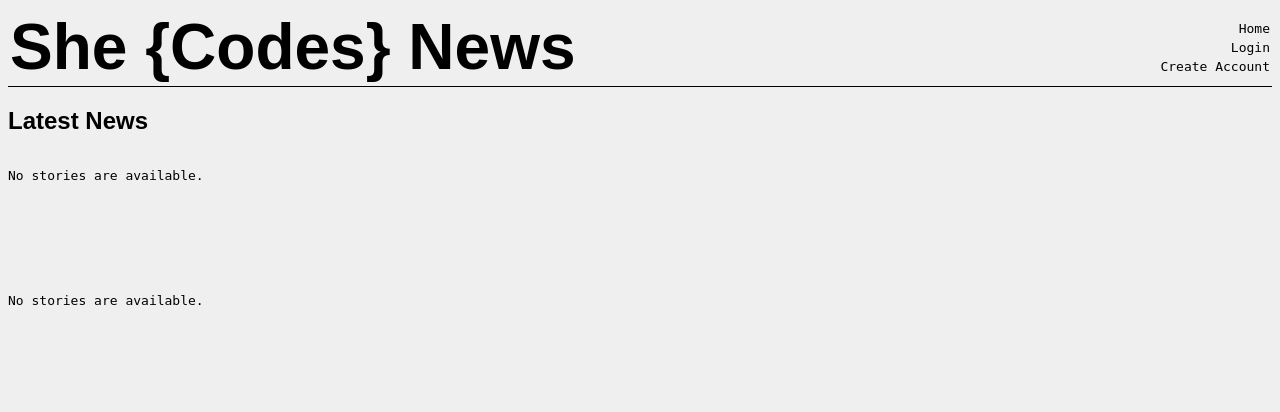
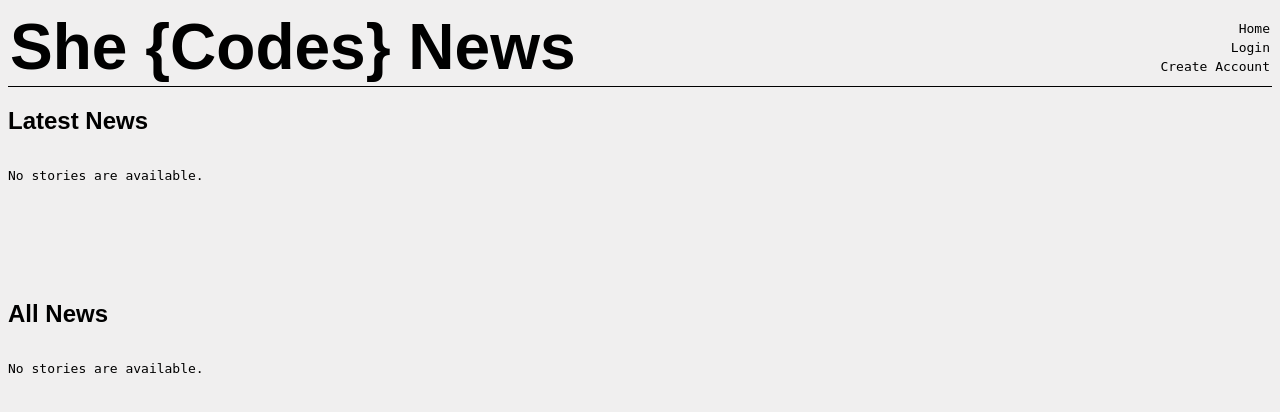
Before and after one commit to supremeoverlord-ofdoom/she-codes-django-news-project-supremeoverlord-ofdoom, a Django app: page /news/ in a window 1280 px wide. Shown: the top 412 px of the page. Run offline with Django 4.2, Linux system fonts and the light colour scheme; data that the repository does not hold is empty; parts of the project's set-up code (start-up, migrations or seed data) failed here and were passed over; some web fonts are replaced.

Commit message:
Update index.html
adding in All news  heading so the news page makes a bit more sense

```diff
--- a/she_codes_news/news/templates/news/index.html
+++ b/she_codes_news/news/templates/news/index.html
@@ -23,6 +23,8 @@
     {% endif %}
   </div>
 
+  <h2>All News</h2>
+
   <div id="all-stories">
     {% if latest_stories %}
       {% for story in all_stories %}
```
